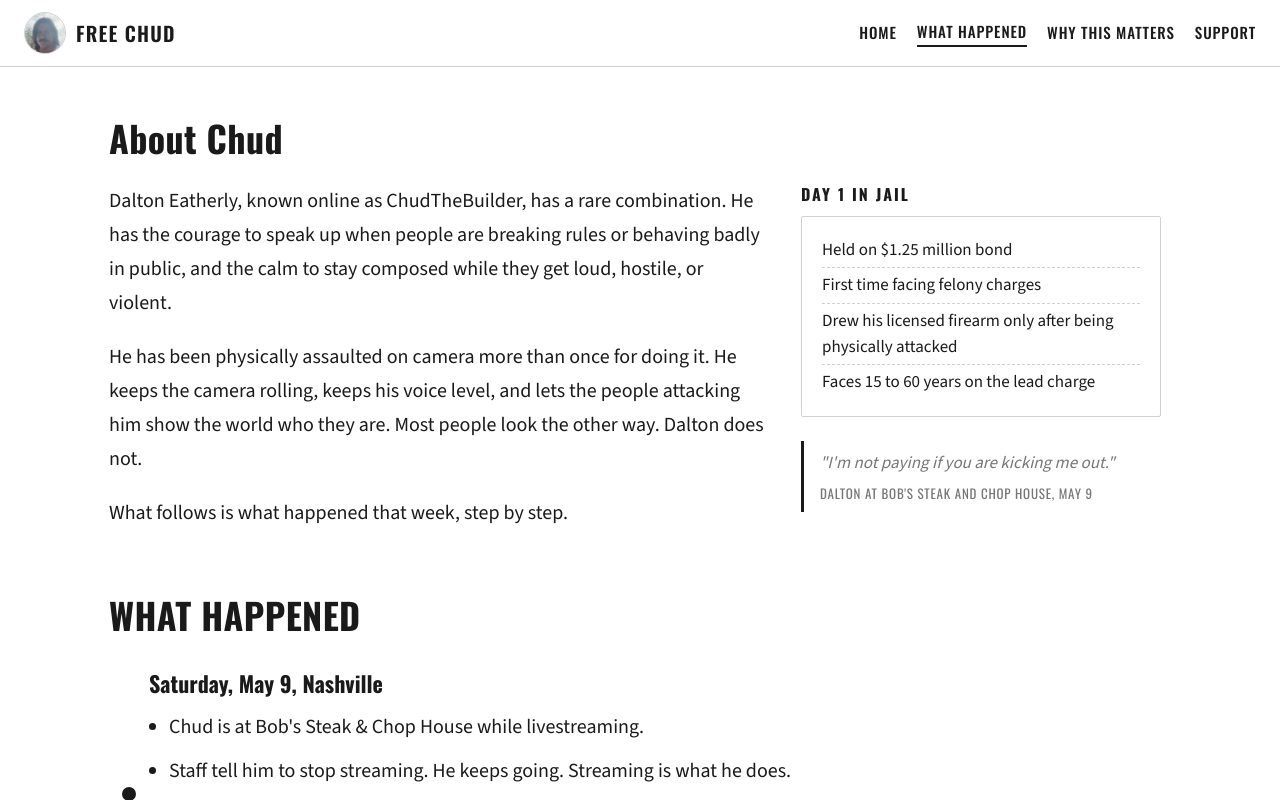
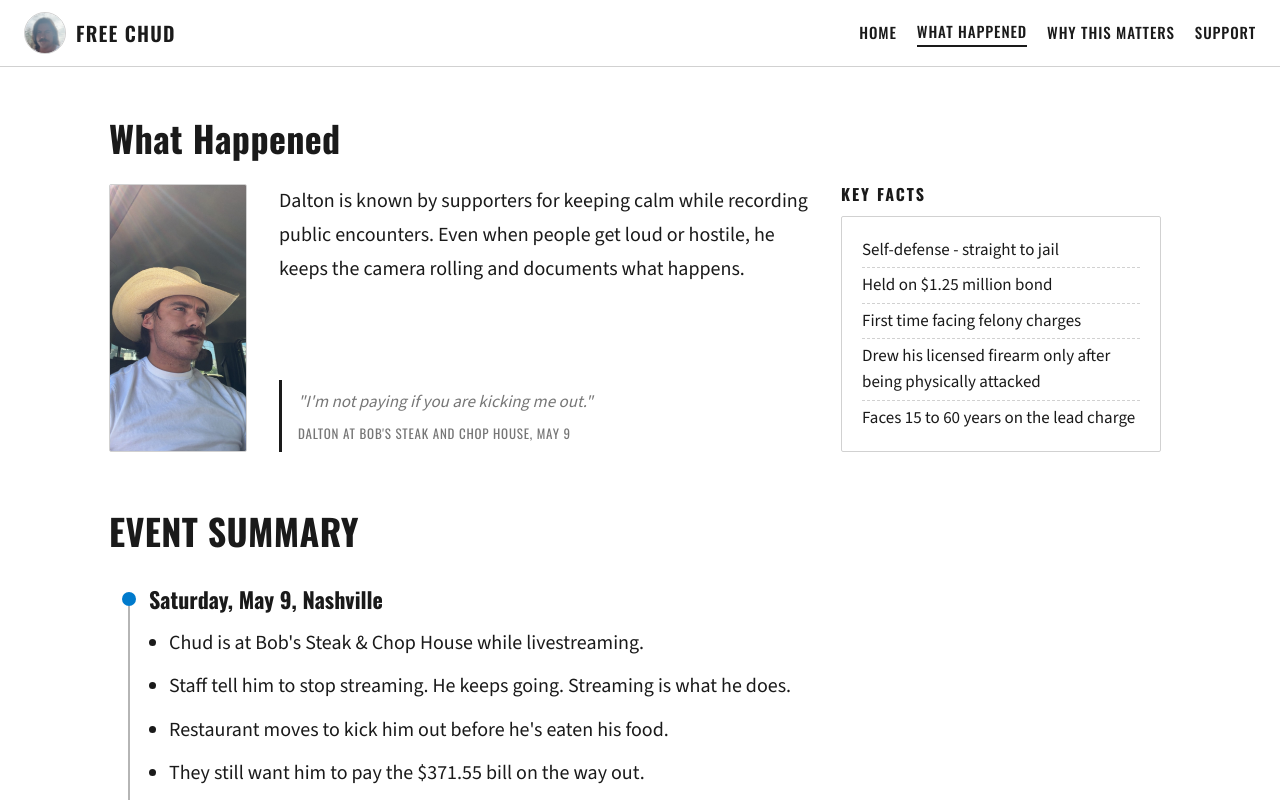
Before and after one commit to dgavriloff/freechud, a React (Vite) app: page /story in a window 1280 px wide. Built offline with nearby package versions, Linux system fonts and the light colour scheme.

Commit message:
- further updates to the what happened - further updates to the homepage as well

```diff
--- /dev/null
+++ b/src/data/homeVideos.ts
@@ -0,0 +1,21 @@
+export type HomeVideo = {
+  id: string
+  title: string
+  description: string
+  src: string
+}
+
+export const homeVideos: HomeVideo[] = [
+  {
+    id: 'crosswalk',
+    title: 'Crosswalk encounter',
+    description: 'One of the public encounters supporters point to when explaining how Dalton documented his life.',
+    src: '/clips/crosswalk.mp4',
+  },
+  {
+    id: 'hoodie',
+    title: 'Hoodie encounter',
+    description: "A clip showing the kind of street-level interactions that became part of Dalton's livestream record.",
+    src: '/clips/hoodie.mp4',
+  },
+]
--- a/src/pages/Clips.tsx
+++ b/src/pages/Clips.tsx
@@ -1,4 +1,3 @@
-import { useRef, useState } from 'react'
 import { clips, type Clip } from '../data/clips'
 
 export default function Clips() {
@@ -30,50 +29,22 @@ export default function Clips() {
 }
 
 function ClipCard({ clip }: { clip: Clip }) {
-  const localRef = useRef<HTMLVideoElement | null>(null)
-  const [isPlaying, setIsPlaying] = useState(false)
-
   const embedSrc = clip.youtubeId
     ? `https://www.youtube.com/embed/${clip.youtubeId}`
     : clip.iframeUrl
 
-  const toggle = () => {
-    const v = localRef.current
-    if (!v) return
-    if (v.paused) {
-      void v.play()
-    } else {
-      v.pause()
-    }
-  }
-
   return (
     <div className="carousel-card">
       {clip.src ? (
-        <button
-          type="button"
-          className="carousel-card-media is-toggle"
-          onClick={toggle}
-          aria-label={isPlaying ? 'Pause video' : 'Play video'}
-        >
+        <div className="carousel-card-media">
           <video
-            ref={localRef}
             src={clip.src}
             poster={clip.poster}
-            loop
+            controls
             playsInline
             preload="metadata"
-            onPlay={() => setIsPlaying(true)}
-            onPause={() => setIsPlaying(false)}
           />
-          {!isPlaying && (
-            <span className="hero-video-icon" aria-hidden="true">
-              <svg viewBox="0 0 24 24" width="56" height="56">
-                <path d="M7 5 L19 12 L7 19 Z" fill="currentColor" />
-              </svg>
-            </span>
-          )}
-        </button>
+        </div>
       ) : embedSrc ? (
         <div className="carousel-card-media">
           <iframe
--- a/src/pages/Story.tsx
+++ b/src/pages/Story.tsx
@@ -17,9 +17,15 @@ export default function Story() {
       const firstRect = items[0].getBoundingClientRect()
       const lastRect = items[items.length - 1].getBoundingClientRect()
       const scrollerRect = scrollContainer?.getBoundingClientRect()
+      const timelineStyles = getComputedStyle(root)
+      const dotOffset =
+        Number.parseFloat(timelineStyles.getPropertyValue('--dot-offset')) || 0
+      const dotSize =
+        Number.parseFloat(timelineStyles.getPropertyValue('--dot-size')) || 0
+      const dotRadius = dotSize / 2
 
-      const top = firstRect.top - containerRect.top + firstRect.height / 2
-      const bottom = lastRect.top - containerRect.top + lastRect.height / 2
+      const top = firstRect.top - containerRect.top + dotOffset + dotRadius
+      const bottom = lastRect.top - containerRect.top + dotOffset - dotRadius
       const lineHeight = Math.max(0, bottom - top)
       root.style.setProperty('--line-top', `${top}px`)
       root.style.setProperty('--line-height', `${lineHeight}px`)
@@ -28,9 +34,12 @@ export default function Story() {
       const scrollTop = scrollContainer ? scrollContainer.scrollTop : window.scrollY
       const viewportHeight = scrollContainer ? scrollContainer.clientHeight : window.innerHeight
       const scrollHeight = scrollContainer ? scrollContainer.scrollHeight : doc.scrollHeight
+      const viewportAnchor = scrollContainer && scrollerRect
+        ? scrollerRect.top + viewportHeight * 0.35
+        : viewportHeight * 0.35
       const firstCenterAbs = scrollContainer && scrollerRect
-        ? firstRect.top - scrollerRect.top + scrollContainer.scrollTop + firstRect.height / 2
-        : firstRect.top + firstRect.height / 2 + window.scrollY
+        ? firstRect.top - scrollerRect.top + scrollContainer.scrollTop + dotOffset
+        : firstRect.top + dotOffset + window.scrollY
       const halfVh = viewportHeight / 2
       const startScroll = firstCenterAbs - halfVh
       const endScroll = scrollHeight - viewportHeight
@@ -38,6 +47,21 @@ export default function Story() {
       const ratio =
         span > 0 ? Math.max(0, Math.min(1, (scrollTop - startScroll) / span)) : 0
       root.style.setProperty('--line-progress', `${lineHeight * ratio}px`)
+
+      const activeIndex = items.reduce((closestIndex, item, index) => {
+        const rect = item.getBoundingClientRect()
+        const dotCenter = rect.top + dotOffset
+        const closestRect = items[closestIndex].getBoundingClientRect()
+        const closestCenter = closestRect.top + dotOffset
+
+        return Math.abs(dotCenter - viewportAnchor) < Math.abs(closestCenter - viewportAnchor)
+          ? index
+          : closestIndex
+      }, 0)
+
+      items.forEach((item, index) => {
+        item.classList.toggle('is-active', index === activeIndex)
+      })
     }
     const schedule = () => {
       if (raf) return
@@ -62,40 +86,43 @@ export default function Story() {
   return (
     <article className="page">
       <section className="story-intro">
-        <h2 className="page-title">About Chud</h2>
+        <h2 className="page-title">What Happened</h2>
+
+        <div className="story-intro-grid">
+          <img
+            className="story-intro-image"
+            src="/images/dalton-cowboy-hat.jfif"
+            alt="Dalton Eatherly in a cowboy hat"
+          />
+
+          <div className="story-summary-column">
+            <p className="story-demeanor">
+              Dalton is known by supporters for keeping calm while recording
+              public encounters. Even when people get loud or hostile, he keeps
+              the camera rolling and documents what happens.
+            </p>
+
+            <blockquote className="pull-quote">
+              <p>"I'm not paying if you are kicking me out."</p>
+              <footer>Dalton at Bob's Steak and Chop House, May 9</footer>
+            </blockquote>
+          </div>
 
           <aside className="story-aside">
-          <h3 className="fact-block-title">DAY 1 IN JAIL</h3>
+            <h3 className="fact-block-title">KEY FACTS</h3>
             <ul className="fact-block">
+              <li>Self-defense - straight to jail</li>
               <li>Held on $1.25 million bond</li>
               <li>First time facing felony charges</li>
               <li>Drew his licensed firearm only after being physically attacked</li>
               <li>Faces 15 to 60 years on the lead charge</li>
             </ul>
-
-          <blockquote className="pull-quote">
-            <p>"I'm not paying if you are kicking me out."</p>
-            <footer>Dalton at Bob's Steak and Chop House, May 9</footer>
-          </blockquote>
           </aside>
-
-        <p>
-          Dalton Eatherly, known online as ChudTheBuilder, has a rare combination. He has
-          the courage to speak up when people are breaking rules or behaving badly in
-          public, and the calm to stay composed while they get loud, hostile, or violent.
-        </p>
-        <p>
-          He has been physically assaulted on camera more than once for doing it. He keeps
-          the camera rolling, keeps his voice level, and lets the people attacking him show
-          the world who they are. Most people look the other way. Dalton does not.
-        </p>
-        <p>
-          What follows is what happened that week, step by step.
-        </p>
+        </div>
       </section>
 
       <section className="story-events">
-        <h2 className="page-title">WHAT HAPPENED</h2>
+        <h2 className="page-title">EVENT SUMMARY</h2>
 
         <div className="timeline" ref={ref}>
         <section className="timeline-event">
--- a/src/styles/clips.css
+++ b/src/styles/clips.css
@@ -43,18 +43,6 @@
   border: 1px solid var(--wp-border);
   border-radius: 2px;
   overflow: hidden;
-}
-
-.carousel-card-media.is-toggle {
-  padding: 0;
-  cursor: pointer;
-  -webkit-tap-highlight-color: transparent;
-  font: inherit;
-  color: inherit;
-}
-
-.carousel-card-media.is-toggle video {
-  pointer-events: none;
 }
 
 .carousel-card-media iframe,
--- a/src/styles/home.css
+++ b/src/styles/home.css
@@ -32,7 +32,7 @@
   width: 100%;
 }
 
-.hero-video {
+.hero-video-frame {
   margin: 0;
   padding: 0;
   width: 100%;
@@ -44,30 +44,13 @@
   overflow: hidden;
   flex: 0 0 auto;
   position: relative;
-  cursor: pointer;
-  -webkit-tap-highlight-color: transparent;
-  font: inherit;
-  color: inherit;
 }
 
-.hero-video video {
+.hero-video-player {
   display: block;
   width: 100%;
   height: 100%;
   object-fit: cover;
-  pointer-events: none;
-}
-
-.hero-video-icon {
-  position: absolute;
-  inset: 0;
-  display: flex;
-  align-items: center;
-  justify-content: center;
-  color: #fff;
-  filter: drop-shadow(0 2px 6px rgba(0, 0, 0, 0.7));
-  pointer-events: none;
-  opacity: 0.85;
 }
 
 .hero-aside {
@@ -164,6 +147,54 @@
 
 .home-copy p:last-child {
   margin-bottom: 0;
+}
+
+.home-section-intro {
+  max-width: 44rem;
+}
+
+.home-video-grid {
+  display: grid;
+  grid-template-columns: repeat(2, minmax(0, 1fr));
+  gap: 1.5rem;
+  margin-top: 1.5rem;
+}
+
+.home-video-card {
+  display: flex;
+  flex-direction: column;
+  gap: 0.85rem;
+  min-width: 0;
+}
+
+.home-video-media {
+  width: 100%;
+  aspect-ratio: 16 / 9;
+  overflow: hidden;
+  border: 1px solid var(--wp-border);
+  border-radius: 2px;
+  background: #000;
+}
+
+.home-video-media video {
+  display: block;
+  width: 100%;
+  height: 100%;
+  background: #000;
+  object-fit: contain;
+}
+
+.home-video-copy h3 {
+  margin: 0;
+  font-size: 1.25rem;
+  line-height: 1.25;
+}
+
+.home-video-copy p {
+  margin: 0.35rem 0 0;
+  color: var(--wp-muted);
+  font-size: 1rem;
+  line-height: 1.5;
 }
 
 .home-link-grid {
@@ -372,6 +403,10 @@
     grid-template-columns: repeat(2, minmax(0, 1fr));
   }
 
+  .home-video-grid {
+    grid-template-columns: 1fr;
+  }
+
   .home-cta {
     align-items: stretch;
     flex-direction: column;
@@ -405,7 +440,7 @@
     font-size: 1.625rem;
   }
 
-  .hero-video {
+  .hero-video-frame {
     max-width: min(420px, 80vw);
   }
 
--- a/src/styles/layout.css
+++ b/src/styles/layout.css
@@ -167,19 +167,46 @@
   line-height: 1.7;
 }
 
+.story-intro-grid {
+  display: grid;
+  grid-template-columns: 138px minmax(260px, 1fr) minmax(220px, 320px);
+  gap: 2rem;
+  align-items: stretch;
+}
+
+.story-intro-image {
+  display: block;
+  width: 100%;
+  border: 1px solid var(--wp-border);
+  border-radius: 2px;
+  object-fit: cover;
+}
+
 .story-aside {
-  float: right;
-  width: 360px;
-  max-width: 45%;
-  margin: 0 0 1.5rem 2rem;
+  width: 100%;
+  margin: 0;
+}
+
+.story-summary-column {
+  display: flex;
+  flex-direction: column;
+  justify-content: space-between;
+}
+
+.story-demeanor {
+  margin: 0 0 1rem;
 }
 
 .story-aside .fact-block-title {
   margin-top: 0;
 }
 
-.story-aside .pull-quote {
-  margin: 1.25rem 0 0;
+.story-aside .fact-block {
+  margin-bottom: 0;
+}
+
+.story-summary-column .pull-quote {
+  margin: 1.5rem 0 0;
 }
 
 .story-intro p:last-child {
@@ -699,11 +726,12 @@
 
 
 @media (max-width: 720px) {
-  .story-aside {
-    float: none;
-    width: 100%;
-    max-width: 100%;
-    margin: 1.5rem 0;
+  .story-intro-grid {
+    grid-template-columns: 1fr;
+    max-width: 360px;
+  }
+  .story-intro-image {
+    display: none;
   }
   .support-donate-card,
   .support-milestones {
--- a/src/styles/timeline.css
+++ b/src/styles/timeline.css
@@ -3,6 +3,7 @@
 .timeline {
   --spine-x: 1.25rem;
   --dot-size: 14px;
+  --dot-offset: 14px;
   position: relative;
   margin: 2rem 0 1rem;
   padding-left: 2.5rem;
@@ -42,7 +43,7 @@
   content: '';
   position: absolute;
   left: calc(var(--spine-x) - 2.5rem);
-  top: 50%;
+  top: var(--dot-offset);
   width: var(--dot-size);
   height: var(--dot-size);
   margin-left: calc(var(--dot-size) / -2);
@@ -50,6 +51,11 @@
   border-radius: 50%;
   background: var(--wp-accent);
   z-index: 1;
+  transition: background 0.15s ease;
+}
+
+.timeline-event.is-active::before {
+  background: var(--wp-link);
 }
 
 .timeline-date {
@@ -96,6 +102,7 @@
   .timeline {
     --spine-x: 0.5rem;
     --dot-size: 10px;
+    --dot-offset: 12px;
     padding-left: 1.5rem;
   }
   .timeline-event::before {
```
Also changed, not shown: src/pages/Home.tsx (+35 -34 lines). Lines whose indentation alone changed are shown as unchanged.
